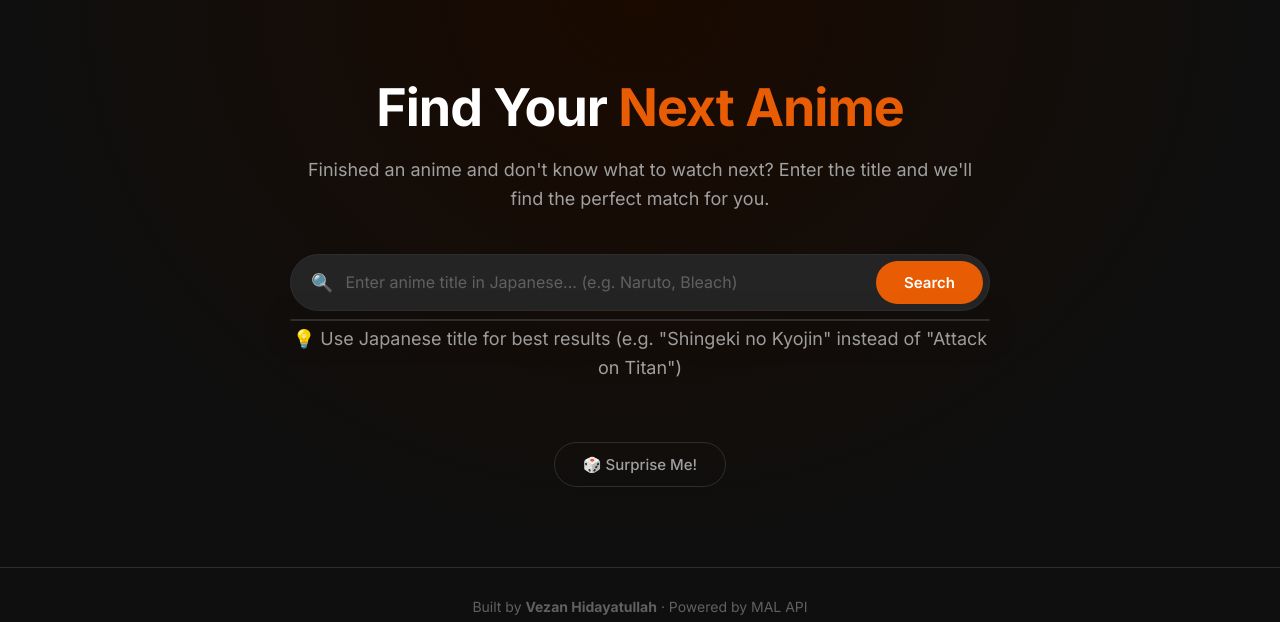
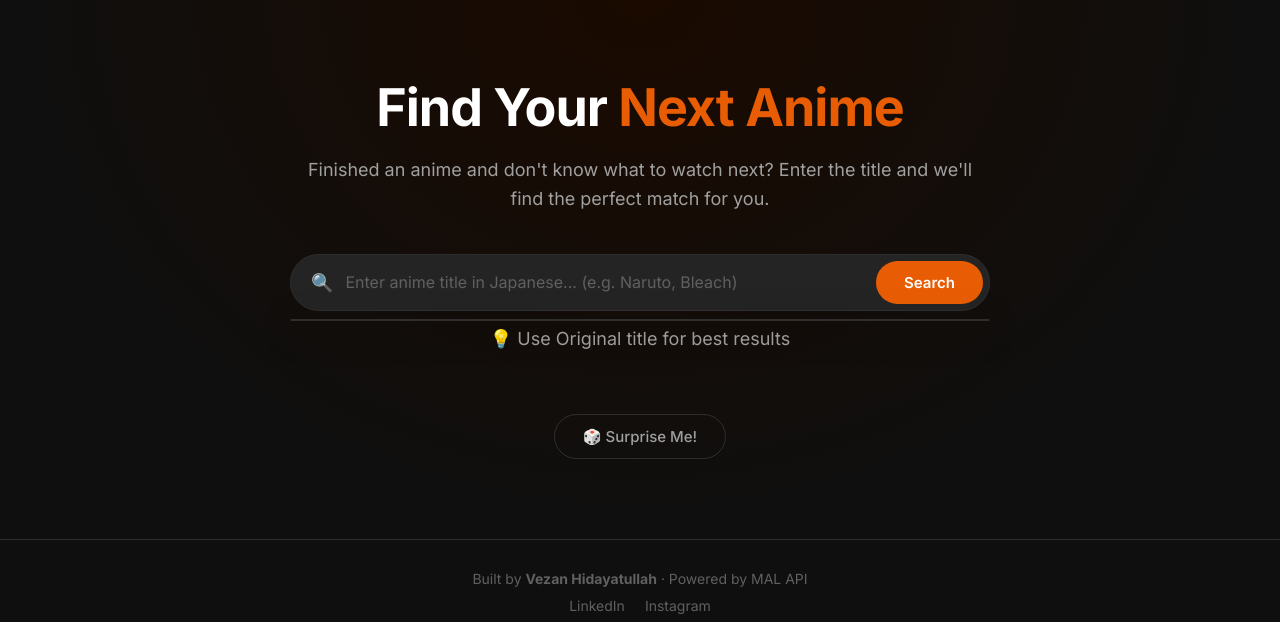
Before and after one commit to vezanhd/next-anime, a Flask app: page / in a window 1280 px wide. Shown: the part 70-692 px from the top of the page. Run offline with Flask 3, Linux system fonts and the light colour scheme; parts of the project's set-up code (start-up, migrations or seed data) failed here and were passed over.

Commit message:
Update alert

```diff
--- a/templates/index.html
+++ b/templates/index.html
@@ -31,7 +31,7 @@
                 </div>
                 <div class="autocomplete-list" id="autocompleteList"></div>
             </div>
-            <p class="search-hint">💡 Use Japanese title for best results (e.g. "Shingeki no Kyojin" instead of "Attack on Titan")</p>
+            <p class="search-hint">💡 Use Original title for best results</p>
             <button class="random-btn" id="randomBtn">🎲 Surprise Me!</button>
         </div>
     </section>
```
